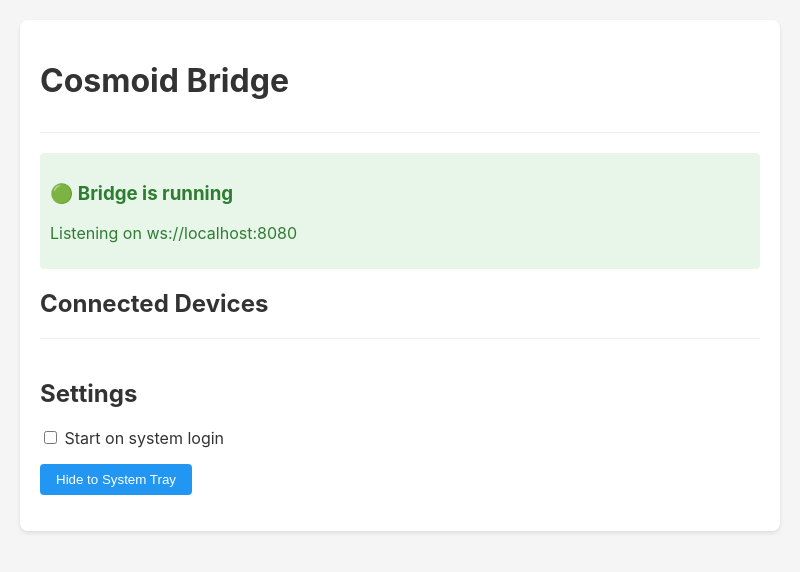
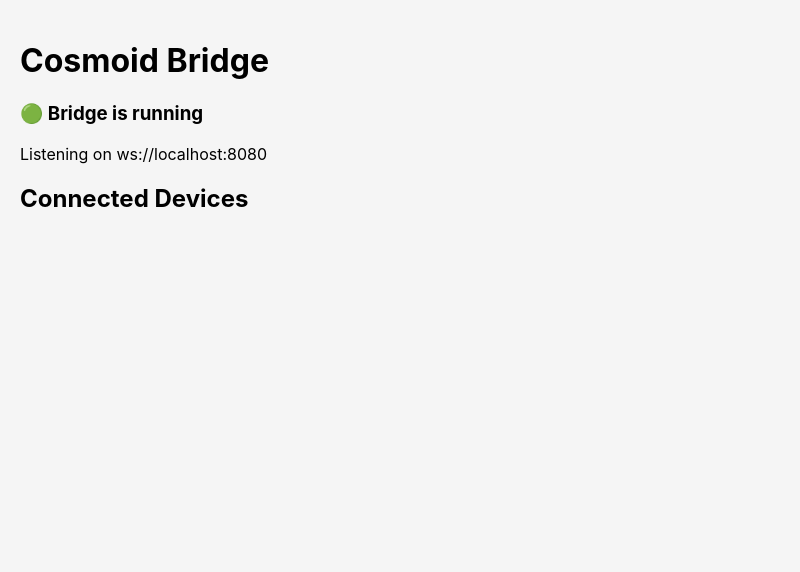
Before and after one commit to abinop/cosmoid-bridge, an Electron app: page src/renderer/index.html in a window 800 px wide. Drawn offline with Linux system fonts and the light colour scheme.

Commit message:
Refactor device list rendering and styling

```diff
--- a/src/renderer/index.html
+++ b/src/renderer/index.html
@@ -1,70 +1,9 @@
 <!DOCTYPE html>
 <html>
 <head>
+    <meta charset="UTF-8">
     <title>Cosmoid Bridge</title>
-    <style>
-        body {
-            font-family: -apple-system, BlinkMacSystemFont, 'Segoe UI', Roboto, Oxygen, Ubuntu, Cantarell, 'Open Sans', 'Helvetica Neue', sans-serif;
-            margin: 0;
-            padding: 20px;
-            background-color: #f5f5f5;
-            color: #333;
-        }
-        .container {
-            max-width: 800px;
-            margin: 0 auto;
-            background: white;
-            padding: 20px;
-            border-radius: 8px;
-            box-shadow: 0 2px 4px rgba(0,0,0,0.1);
-        }
-        .header {
-            display: flex;
-            align-items: center;
-            margin-bottom: 20px;
-            padding-bottom: 10px;
-            border-bottom: 1px solid #eee;
-        }
-        .logo {
-            width: 40px;
-            height: 40px;
-            margin-right: 15px;
-        }
-        .status {
-            margin-bottom: 20px;
-            padding: 10px;
-            border-radius: 4px;
-        }
-        .status.running {
-            background-color: #e8f5e9;
-            color: #2e7d32;
-        }
-        .devices {
-            margin-top: 20px;
-        }
-        .device-item {
-            padding: 10px;
-            border: 1px solid #eee;
-            border-radius: 4px;
-            margin-bottom: 10px;
-        }
-        .settings {
-            margin-top: 20px;
-            padding-top: 20px;
-            border-top: 1px solid #eee;
-        }
-        .button {
-            background-color: #2196f3;
-            color: white;
-            border: none;
-            padding: 8px 16px;
-            border-radius: 4px;
-            cursor: pointer;
-        }
-        .button:hover {
-            background-color: #1976d2;
-        }
-    </style>
+    <link rel="stylesheet" href="styles.css">
 </head>
 <body>
     <div class="container">
@@ -72,17 +11,14 @@
             <!-- <img src="../assets/icon.png" alt="Logo" class="logo"> -->
             <h1>Cosmoid Bridge</h1>
         </div>
-
         <div class="status running">
             <h3>🟢 Bridge is running</h3>
             <p>Listening on ws://localhost:8080</p>
         </div>
-
         <div class="devices">
             <h2>Connected Devices</h2>
             <div id="devicesList"></div>
         </div>
-
         <div class="settings">
             <h2>Settings</h2>
             <label>
@@ -94,6 +30,6 @@
         </div>
     </div>
 
-    <script src="./index.js"></script>
+    <script src="index.js"></script>
 </body>
 </html>
--- a/src/renderer/styles.css
+++ b/src/renderer/styles.css
@@ -4,52 +4,11 @@
     margin: 0;
     padding: 20px;
     background-color: #f5f5f5;
-    color: #333;
-    user-select: none;
 }
 
-.container {
+#app {
     max-width: 800px;
     margin: 0 auto;
-    background: white;
-    padding: 20px;
-    border-radius: 8px;
-    box-shadow: 0 2px 4px rgba(0,0,0,0.1);
-}
-
-.header {
-    display: flex;
-    align-items: center;
-    margin-bottom: 20px;
-    padding-bottom: 10px;
-    border-bottom: 1px solid #eee;
-}
-
-.logo {
-    width: 40px;
-    height: 40px;
-    margin-right: 15px;
-}
-
-.status {
-    margin-bottom: 20px;
-    padding: 15px;
-    border-radius: 4px;
-    transition: all 0.3s ease;
-}
-
-.status.running {
-    background-color: #e8f5e9;
-    color: #2e7d32;
-}
-
-.status.error {
-    background-color: #ffebee;
-    color: #c62828;
-}
-
-.devices {
-    margin-top: 20px;
 }
 
 .device-item {
@@ -70,10 +29,6 @@
 .status-indicator {
     font-size: 16px;
     line-height: 1;
-}
-
-.status-indicator.connected {
-    color: #4caf50;
 }
 
 .device-info {
@@ -101,91 +56,7 @@
     background: #357abd;
 }
 
+
 .settings {
-    margin-top: 20px;
-    padding-top: 20px;
-    border-top: 1px solid #eee;
+    display: none;
 }
-
-.button {
-    background-color: #2196f3;
-    color: white;
-    border: none;
-    padding: 8px 16px;
-    border-radius: 4px;
-    cursor: pointer;
-    transition: background-color 0.2s ease;
-}
-
-.button:hover {
-    background-color: #1976d2;
-}
-
-.button:active {
-    background-color: #1565c0;
-}
-
-/* Custom checkbox styling */
-input[type="checkbox"] {
-    margin-right: 8px;
-}
-
-/* Animation for status changes */
-@keyframes fadeIn {
-    from { opacity: 0; }
-    to { opacity: 1; }
-}
-
-.device-item {
-    animation: fadeIn 0.3s ease;
-}
-
-.device-controls {
-    margin-top: 10px;
-    display: flex;
-    gap: 10px;
-}
-
-.button {
-    background-color: #2196f3;
-    color: white;
-    border: none;
-    padding: 8px 16px;
-    border-radius: 4px;
-    cursor: pointer;
-    transition: background-color 0.2s;
-}
-
-.button:hover {
-    background-color: #1976d2;
-}
-
-.button:active {
-    background-color: #1565c0;
-}
-
-.device-item p {
-    margin: 5px 0;
-}
-
-.battery-indicator {
-    display: inline-block;
-    padding: 2px 6px;
-    border-radius: 3px;
-    font-weight: bold;
-}
-
-.battery-high {
-    background-color: #4caf50;
-    color: white;
-}
-
-.battery-medium {
-    background-color: #ff9800;
-    color: white;
-}
-
-.battery-low {
-    background-color: #f44336;
-    color: white;
-}
```
